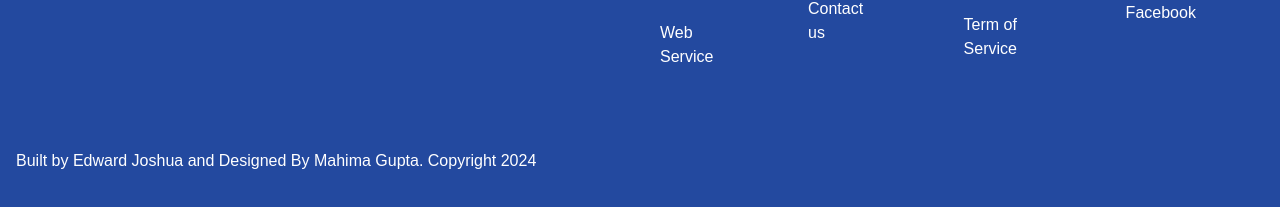
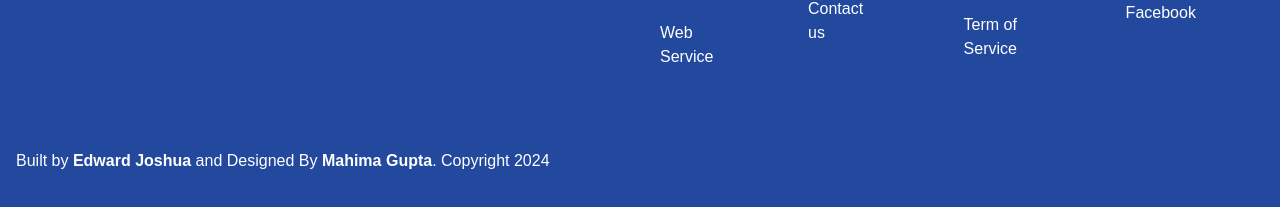
Before and after one commit to joshuaunity/cointech, a React (Vite) app: page / in a window 1280 px wide. Shown: the part 5990-6197 px from the top of the page. Built offline with nearby package versions, Linux system fonts and the light colour scheme.

Commit message:
chore: Update designer name in Footer component

```diff
--- a/src/components/Footer.tsx
+++ b/src/components/Footer.tsx
@@ -59,7 +59,8 @@ const Footer: React.FC = () => {
                 </div>
 
                 <p className="pt-20">
-                    Built by Edward Joshua and Designed By Mahima Gupta. Copyright 2024
+
+                    Built by <a href="https://www.linkedin.com/in/joshua-edward-oghenerobo/" target="_blank" className="font-bold"> Edward Joshua</a> and Designed By <a href="https://www.linkedin.com/in/mahima003/" target="_blank" className="font-bold">Mahima Gupta</a>. Copyright 2024
                 </p>
 
             </div>
```
